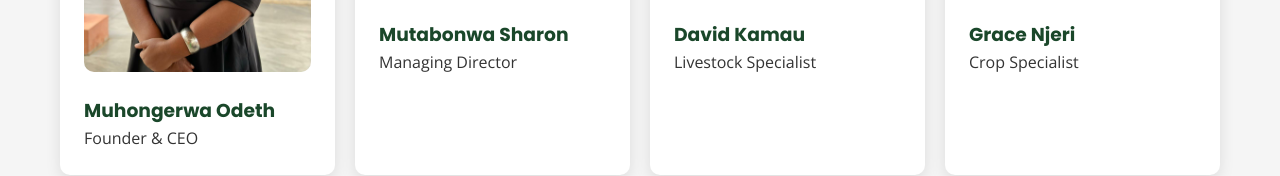
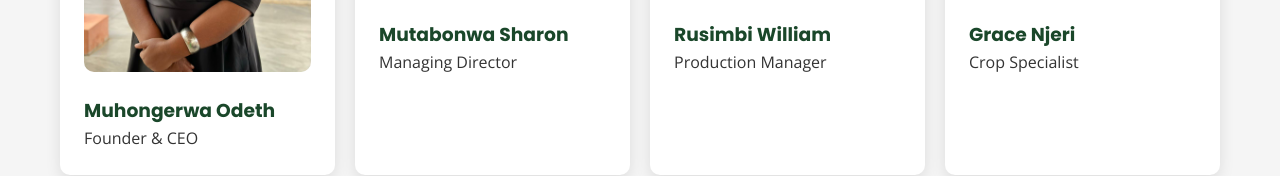
Before and after one commit to Rusimbiwilliam949/grefana.github.io, a plain HTML site: page about.html in a window 1280 px wide. Shown: the part 1765-1941 px from the top of the page. Drawn offline with nearby package versions, Linux system fonts and the light colour scheme.

Commit message:
Update about.html

```diff
--- a/about.html
+++ b/about.html
@@ -111,8 +111,8 @@
       </div>
       <div class="card">
         <img src="male.jpeg" alt="Livestock Specialist">
-        <h3>David Kamau</h3>
-        <p>Livestock Specialist</p>
+        <h3>Rusimbi William</h3>
+        <p>Production Manager</p>
       </div>
       <div class="card">
         <img src="male.jpeg" alt="Crop Specialist">
```
